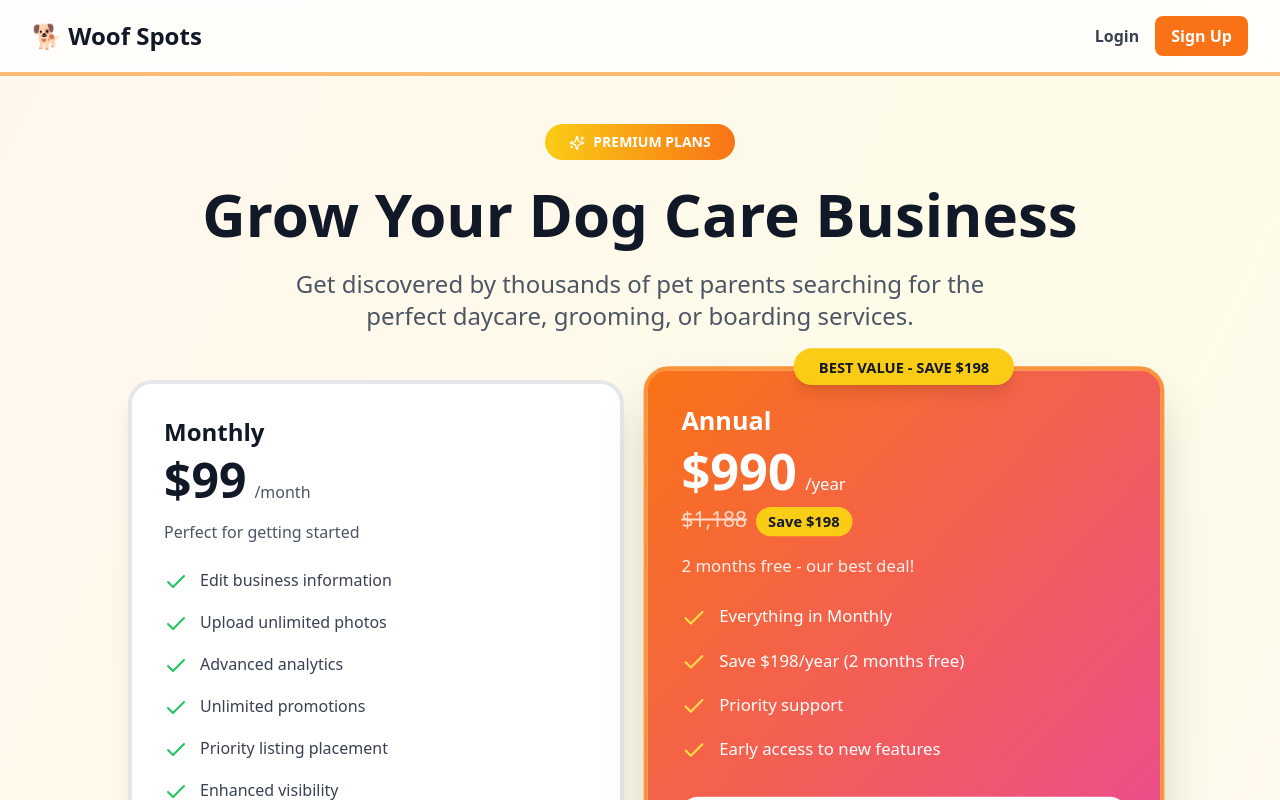
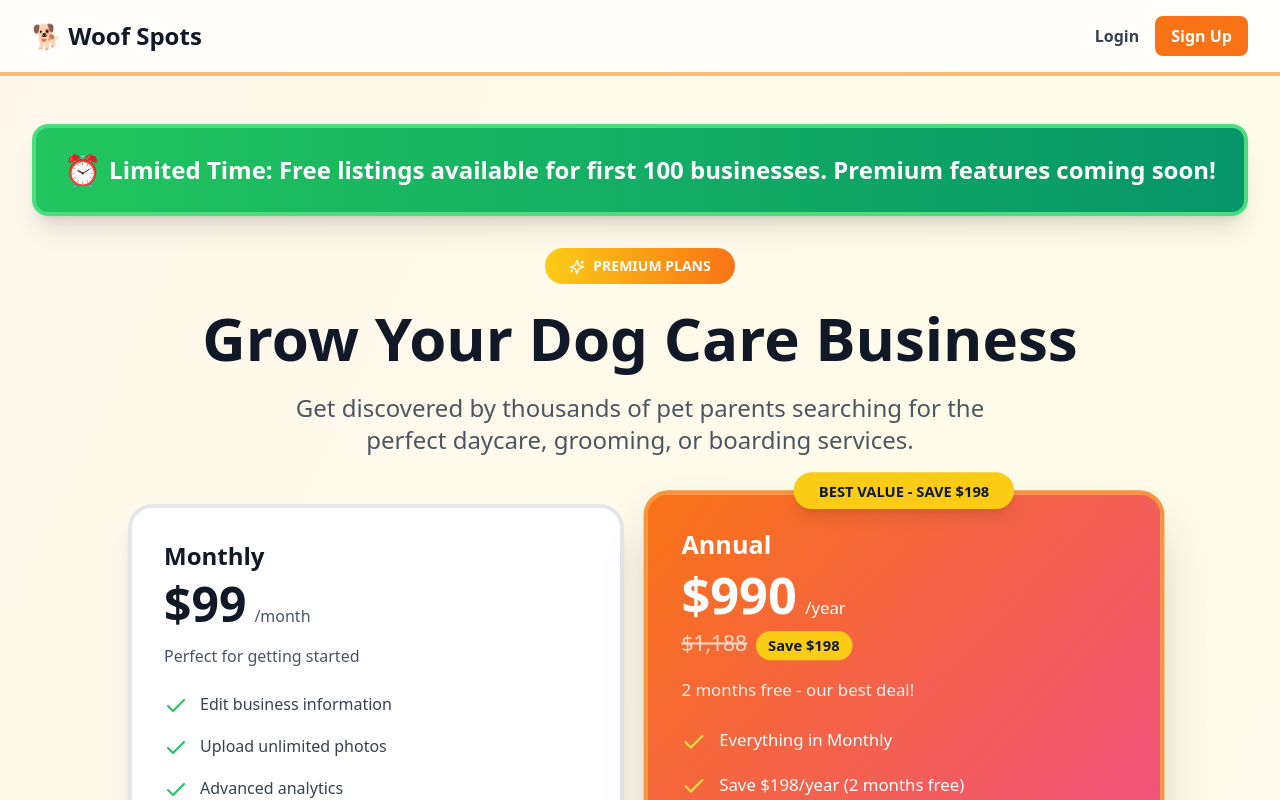
Before and after one commit to mylesweissleder/depotclear, a Next.js app in the folder apps/web/: page /pricing in a window 1280 px wide. Shown: the top 800 px of the page. Built offline with nearby package versions, Linux system fonts and the light colour scheme; no server answers.

Commit message:
Add limited-time free listing promotion banner to pricing page

```diff
--- a/apps/web/app/pricing/page.tsx
+++ b/apps/web/app/pricing/page.tsx
@@ -118,6 +118,14 @@ export default function PricingPage() {
 
       {/* Hero Section */}
       <div className="max-w-7xl mx-auto px-4 sm:px-6 lg:px-8 py-12">
+        {/* Limited Time Banner */}
+        <div className="mb-8 bg-gradient-to-r from-green-500 to-emerald-600 rounded-2xl p-6 text-center text-white shadow-xl border-4 border-green-400">
+          <div className="flex items-center justify-center gap-2 text-xl md:text-2xl font-black">
+            <span className="text-3xl">⏰</span>
+            Limited Time: Free listings available for first 100 businesses. Premium features coming soon!
+          </div>
+        </div>
+
         <div className="text-center mb-12">
           <div className="inline-block bg-gradient-to-r from-yellow-400 to-orange-500 text-white px-6 py-2 rounded-full text-sm font-bold mb-6">
             <Sparkles className="inline-block w-4 h-4 mr-2" />
```
